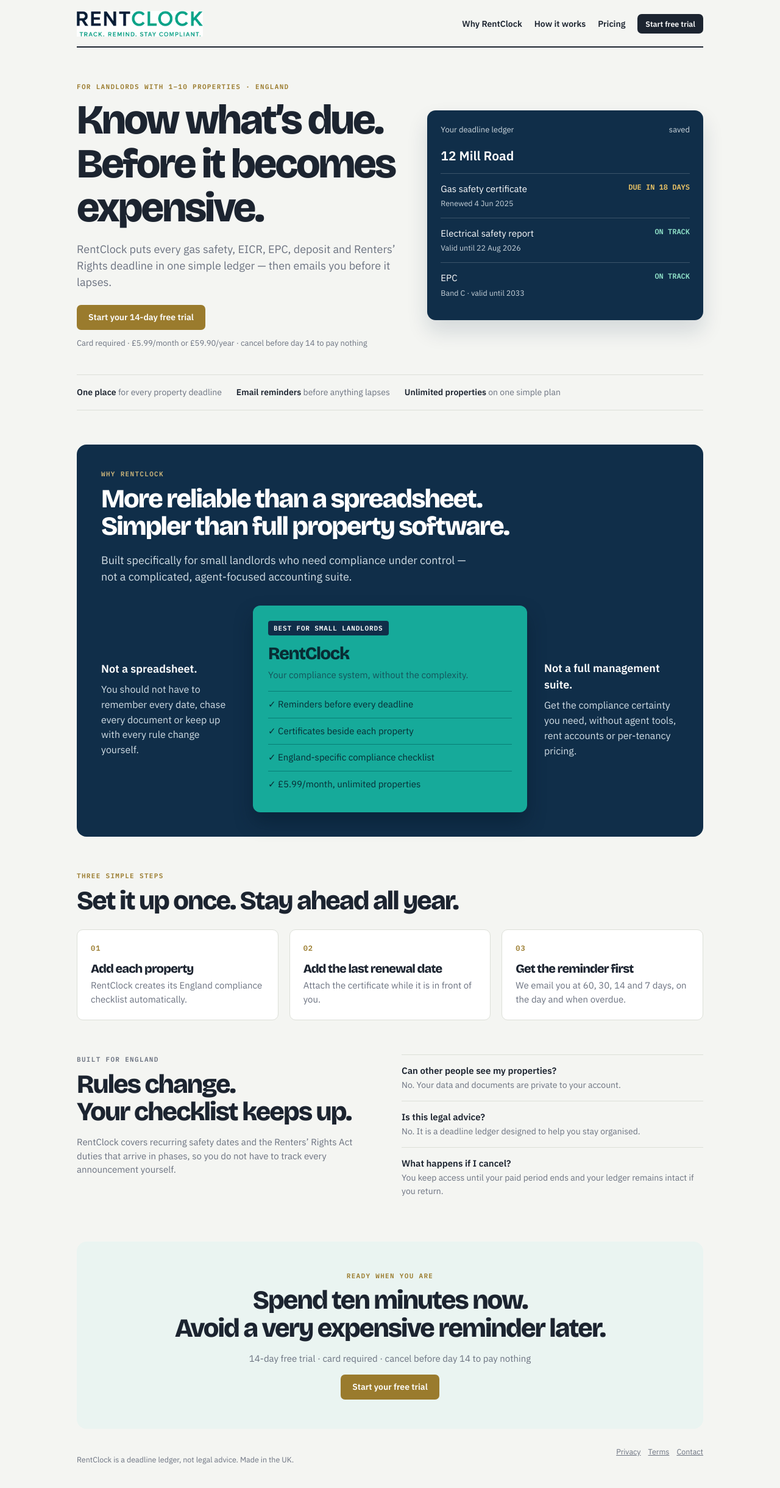
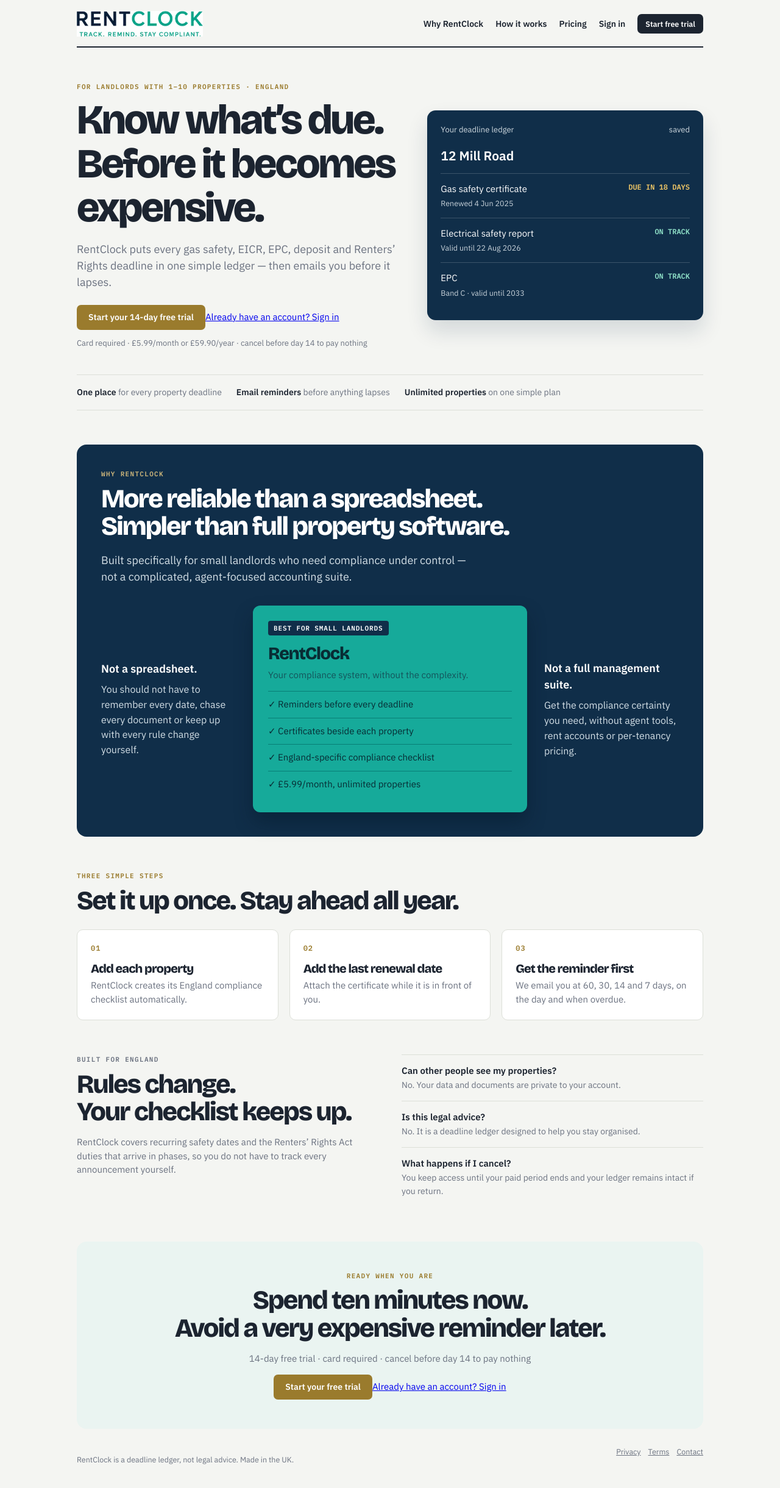
Before and after one commit to baroli77/RentClock, a Next.js app: page / in a window 1280 px wide. Shown: the top 2440 px of the page at 61% size. Built offline with nearby package versions, Linux system fonts and the light colour scheme; no server answers.

Commit message:
Add clear sign-in links to homepage

```diff
--- a/app/page.js
+++ b/app/page.js
@@ -47,6 +47,7 @@
           <a href="#why-rentclock">Why RentClock</a>
           <a href="#how-it-works">How it works</a>
           <Link href="/pricing">Pricing</Link>
+          <Link href="/login">Sign in</Link>
           <Link href="/login" className="btn primary sm">Start free trial</Link>
         </nav>
       </header>
@@ -57,7 +58,10 @@
             <p className="eyebrow">For landlords with 1–10 properties · England</p>
             <h1>Know what&rsquo;s due.<br />Before it becomes expensive.</h1>
             <p className="home-v2-lead">RentClock puts every gas safety, EICR, EPC, deposit and Renters&rsquo; Rights deadline in one simple ledger — then emails you before it lapses.</p>
-            <Link href="/login" className="btn brass">Start your 14-day free trial</Link>
+            <div className="home-v2-hero-actions">
+              <Link href="/login" className="btn brass">Start your 14-day free trial</Link>
+              <Link href="/login" className="home-v2-sign-in">Already have an account? Sign in</Link>
+            </div>
             <p className="home-v2-note">Card required · £5.99/month or £59.90/year · cancel before day 14 to pay nothing</p>
           </div>
           <aside className="home-v2-ledger" aria-label="Example RentClock deadline ledger">
@@ -123,7 +127,10 @@
           <p className="eyebrow">Ready when you are</p>
           <h2>Spend ten minutes now.<br />Avoid a very expensive reminder later.</h2>
           <p>14-day free trial · card required · cancel before day 14 to pay nothing</p>
-          <Link href="/login" className="btn brass">Start your free trial</Link>
+          <div className="home-v2-hero-actions">
+            <Link href="/login" className="btn brass">Start your free trial</Link>
+            <Link href="/login" className="home-v2-sign-in">Already have an account? Sign in</Link>
+          </div>
         </section>
       </main>
 
```
